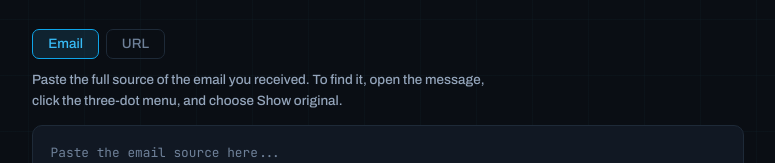
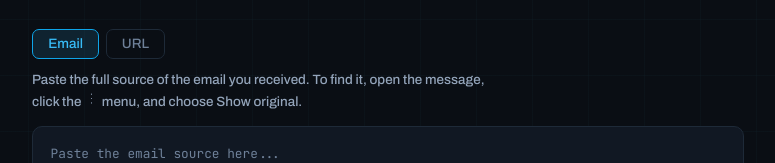
Before and after one commit to abdurahmankrsk/MailSentinel, a React (Vite) app in the folder app/client/: page / in a window 1280 px wide. Shown: the part 149-312 px from the top of the page, without its empty margins (252-1027 px from the left). Built offline with nearby package versions, Linux system fonts and the light colour scheme; no server answers.

Commit message:
feat: show the overflow-menu icon inline instead of naming it in words

```diff
--- a/app/client/src/components/InputPanel.jsx
+++ b/app/client/src/components/InputPanel.jsx
@@ -1,4 +1,5 @@
 import { useState } from 'react'
+import { MoreVerticalIcon } from './Icons.jsx'
 
 const URL_LINE = /^(https?:\/\/)?[\w-]+(\.[\w-]+)+(\/|$)/i
 
@@ -50,9 +51,14 @@ export default function InputPanel({ onScan, loading }) {
           still there once you start typing, which is when "am I pasting the right
           thing?" actually comes up. */}
       <p className="input-hint">
-        {type === 'email'
-          ? 'Paste the full source of the email you received. To find it, open the message, click the three-dot menu, and choose Show original.'
-          : 'Paste any links you were sent, one per line. They are never opened.'}
+        {type === 'email' ? (
+          <>
+            Paste the full source of the email you received. To find it, open the message, click
+            the <MoreVerticalIcon size={15} className="hint-icon" /> menu, and choose Show original.
+          </>
+        ) : (
+          'Paste any links you were sent, one per line. They are never opened.'
+        )}
       </p>
 
       <textarea
```
